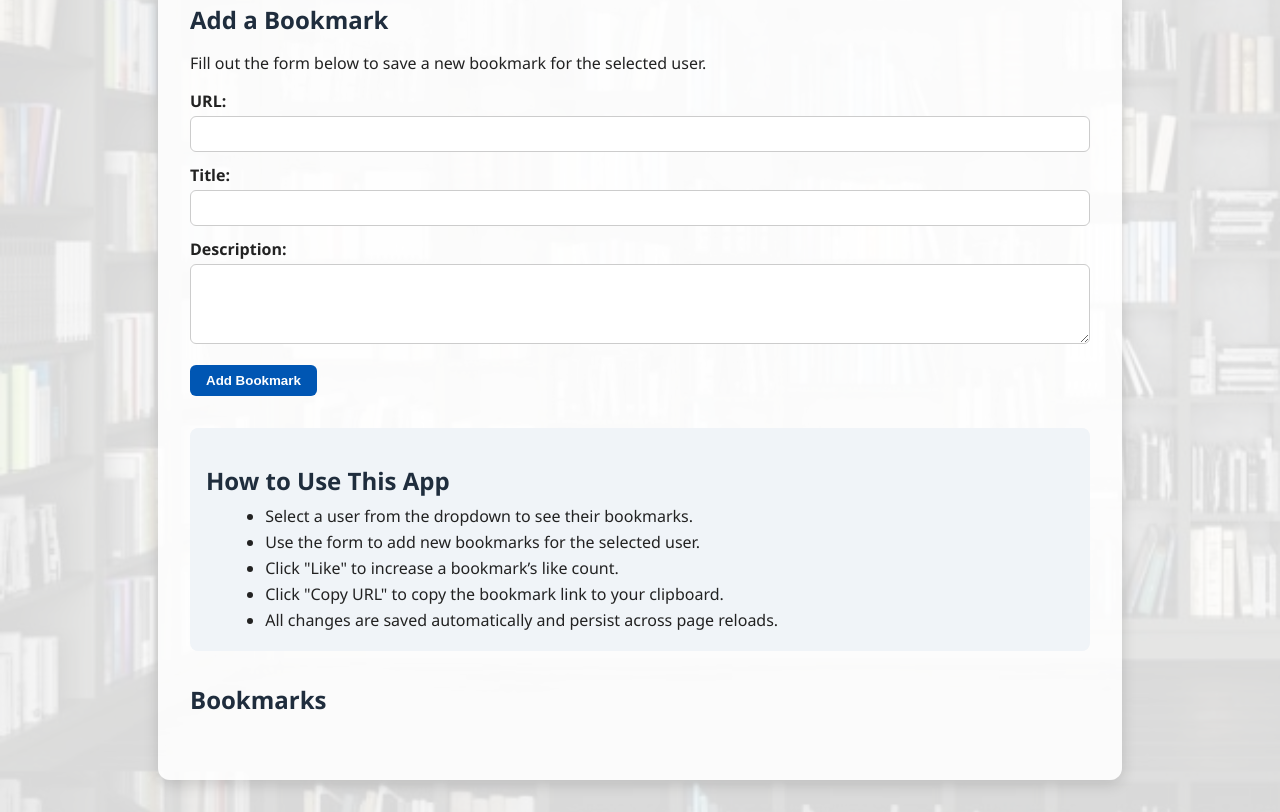
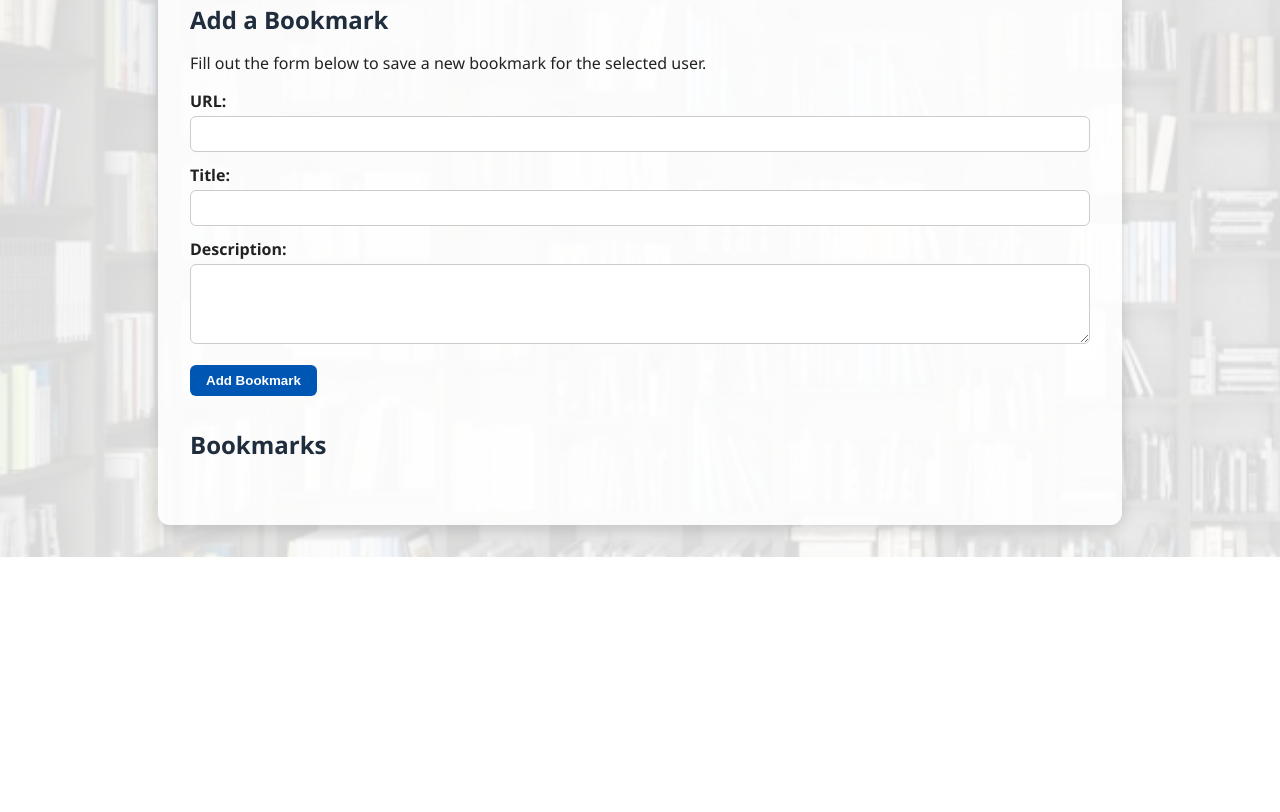
Before and after one commit to M-Abdoon/Project-Shared-Bookmarks, a website with bundled scripts: page index.html in a window 1280 px wide. Shown: the part 359-1171 px from the top of the page. After the commit the page ends 916 px from the top, so only its background shows below. Built offline with nearby package versions, Linux system fonts and the light colour scheme.

Commit message:
deleted  section

```diff
--- a/index.html
+++ b/index.html
@@ -44,17 +44,6 @@
         </form>
       </section>
 
-      <section id="instructions">
-        <h2>How to Use This App</h2>
-        <ul>
-          <li>Select a user from the dropdown to see their bookmarks.</li>
-          <li>Use the form to add new bookmarks for the selected user.</li>
-          <li>Click "Like" to increase a bookmark’s like count.</li>
-          <li>Click "Copy URL" to copy the bookmark link to your clipboard.</li>
-          <li>All changes are saved automatically and persist across page reloads.</li>
-        </ul>
-      </section>
-
       <section id="bookmark-list">
         <h2>Bookmarks</h2>
         <ul id="bookmarks-container"></ul>
```
